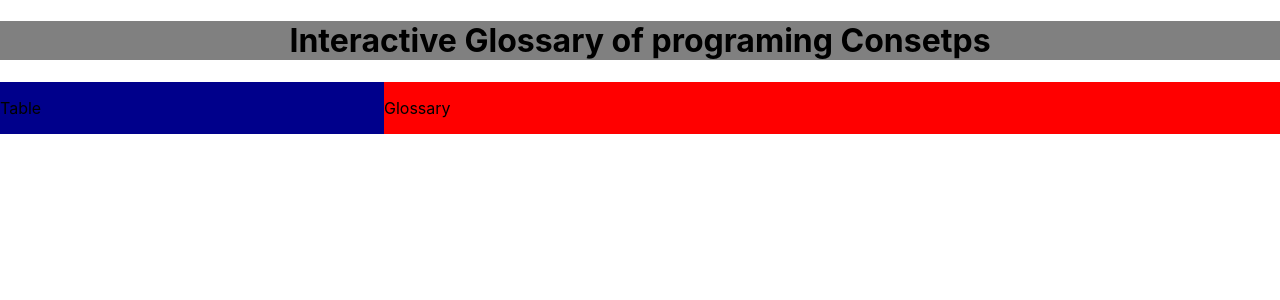
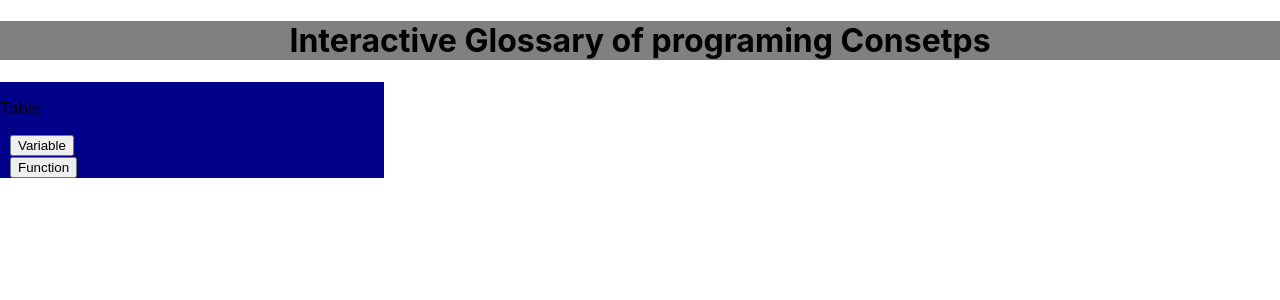
Before and after one commit to Takamiotaku/Sebs244001-Glosary, a React (Create React App) app in the folder glossary/: page / in a window 1280 px wide. Shown: the top 300 px of the page. Built offline with nearby package versions, Linux system fonts and the light colour scheme.

Commit message:
Working Solution

```diff
--- a/glossary/src/App.js
+++ b/glossary/src/App.js
@@ -2,17 +2,19 @@ import './App.css';
 import Header from './components/Header';
 import Table from './components/Table';
 import Glossary from './components/Glossary';
+import { useState } from 'react';
 
 
 function App() {
+  const [selectedInfo, setSelectedInfo] = useState(null);
   return (
     <div>
       <div className="Header-Container">
         <Header></Header>
       </div>
         <div className='Main-Container'>
-          <div className="Table-Container"><Table></Table></div>
-          <div className='Glossary-Container'><Glossary></Glossary></div>
+          <div className="Table-Container"><Table onInfoSelect={setSelectedInfo} /></div>
+          <div className='Glossary-Container'>{selectedInfo && <Glossary Title={selectedInfo.Title} Image={selectedInfo.Image} Text={selectedInfo.Text} />}</div>
         </div>
     </div>
   );
--- a/glossary/src/components/Glossary.jsx
+++ b/glossary/src/components/Glossary.jsx
@@ -2,11 +2,14 @@ import React from "react"
 import "./styles.css"
 
 
-export default function Glossary (){
+export default function Glossary (props){
 
     return(
         <div>
-            <p>Glossary</p>
+            <h1>Glossary</h1>
+            <h2>{props.Title}</h2>
+            <img src={props.Image} alt="Image" />
+            <p>{props.Text}</p>
         </div>
     )
 }
--- a/glossary/src/components/Data.jsx
+++ b/glossary/src/components/Informations.jsx
@@ -1,6 +1,6 @@
 import React from "react";
 
-export default class Info{
+export default class Informations{
     constructor(Title,Image,Text){
         this.Title = Title
         this.Image = Image
--- a/glossary/src/components/Pieces.jsx
+++ b/glossary/src/components/Pieces.jsx
@@ -1,11 +1,12 @@
 import React from "react";
 import './styles.css'
+import Glossary from "./Glossary";
 
 
 export default function Pieces(props){
     return(
-        <div>
-            <h1>This is one element</h1>
+        <div className="Piece">
+            <input type="button" value={props.Title} onClick={props.Fun} />
         </div>
     )
 }
--- a/glossary/src/components/Table.jsx
+++ b/glossary/src/components/Table.jsx
@@ -1,13 +1,25 @@
 import React from "react";
 import './styles.css'
 import Pieces from "./Pieces";
+import Informations from "./Informations";
+import Glossary from "./Glossary";
+import { useState } from "react";
 
 
-export default function Table(){
+
+export default function Table({ onInfoSelect }){
+
+    const [selectedInfo, setSelectedInfo] = useState(null);
+    const Variable = new Informations("Variable","linktoimage","The variable is a piece of code that holds the data")
+    const Function = new Informations("Function","linkToImage","Function is a piece of code that you can save and run later")
+
+
 
     return (
         <div>
             <p>Table</p>
+            <Pieces Title={Variable.Title} Fun={() => onInfoSelect(Variable)}/>
+            <Pieces Title={Function.Title} Fun={() => onInfoSelect(Function)}/>
         </div>
 
     )
--- a/glossary/src/components/styles.css
+++ b/glossary/src/components/styles.css
@@ -21,3 +21,6 @@
     background-color: red;
     height: 100%;
 }
+.Piece{
+    margin-left: 10px;
+}
```
